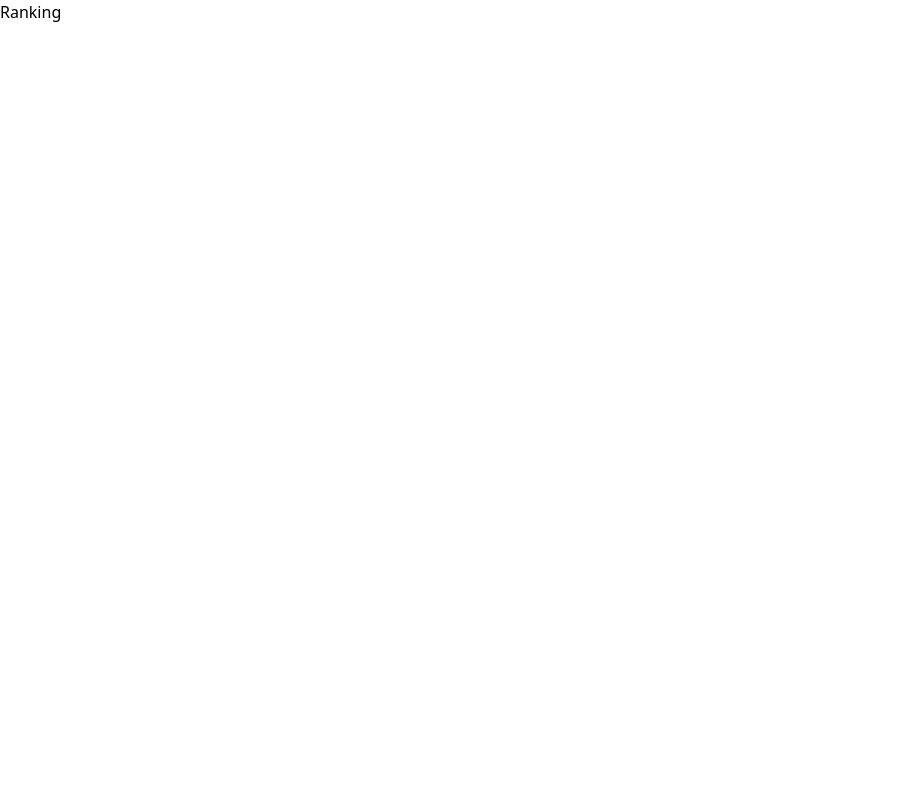
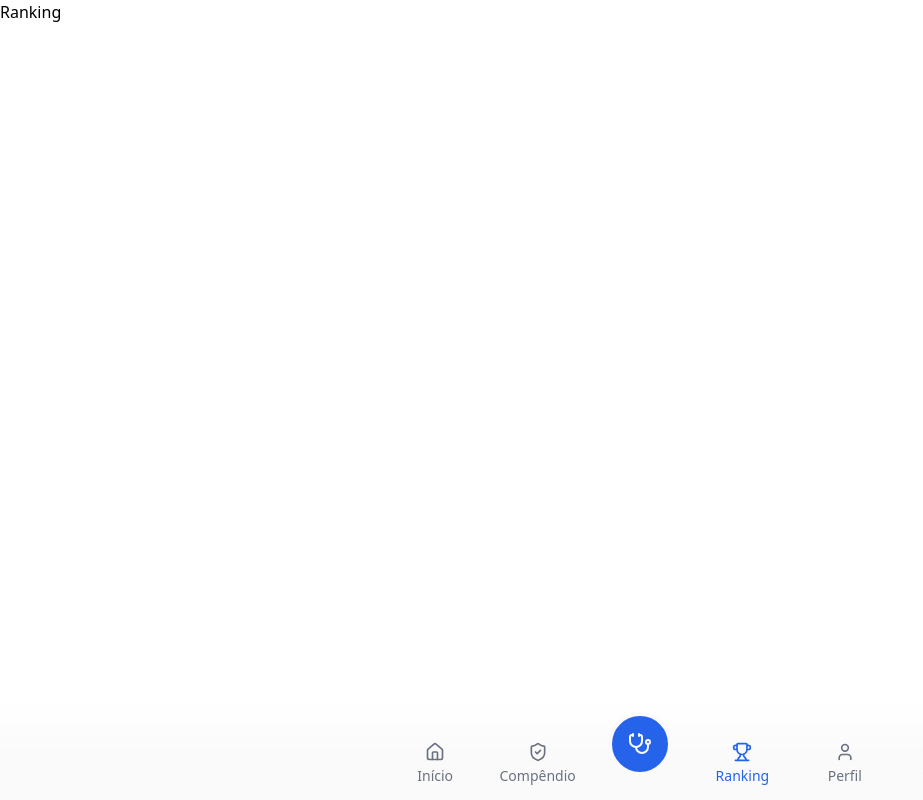
Before and after one commit to HumbertoCG18/PUCRS-Engenharia-De-Softwere-1-2025.2, a Next.js app in the folder med-sepse/: page /ranking in a window 1280 px wide. Shown: the whole page, without its empty margins (0-923 px from the left). Built offline with nearby package versions, Linux system fonts and the light colour scheme.

Commit message:
Move BottomNav to root layout and improve active state
BottomNav is now rendered in the root layout to appear on all pages, and removed from the home page. Refactored BottomNav to a client component, added active state highlighting based on current pathname, and simplified navigation item rendering.

```diff
--- a/med-sepse/src/app/layout.js
+++ b/med-sepse/src/app/layout.js
@@ -2,6 +2,7 @@
 import { Geist, Geist_Mono } from "next/font/google";
 import "./globals.css";
 import { ThemeProvider } from "@/components/ThemeProvider";
+import BottomNav from "@/components/layout/BottomNav"; // 1. Importar a BottomNav aqui
 
 const geistSans = Geist({
   variable: "--font-geist-sans",
@@ -30,8 +31,11 @@ export default function RootLayout({ children }) {
           enableSystem
           disableTransitionOnChange
         >
-          {/* Apenas renderiza os filhos, sem divs ou classes de layout extras */}
+          {/* O conteúdo da página é renderizado aqui */}
           {children}
+
+          {/* 2. A BottomNav agora é parte do layout raiz e aparecerá em todas as páginas */}
+          <BottomNav />
         </ThemeProvider>
       </body>
     </html>
--- a/med-sepse/src/app/page.js
+++ b/med-sepse/src/app/page.js
@@ -1,5 +1,4 @@
 // src/app/page.js
-import BottomNav from '@/components/layout/BottomNav';
 import GameModes from '@/components/home/GameModes';
 import { ThemeSwitcher } from '@/components/ui/ThemeSwitcher';
 import PlayerDashboard from '@/components/home/PlayerDashboard';
@@ -23,7 +22,6 @@ export default function Home() {
 
         <div className="h-32" />
       </div>
-      <BottomNav />
     </>
   );
 }
--- a/med-sepse/src/components/layout/BottomNav.js
+++ b/med-sepse/src/components/layout/BottomNav.js
@@ -1,44 +1,51 @@
 // src/components/layout/BottomNav.js
+"use client"; // 1. Transformar em um Componente de Cliente
+
 import Link from 'next/link';
+import { usePathname } from 'next/navigation'; // 2. Importar o hook usePathname
 import { Home, User, ShieldCheck, Trophy, Stethoscope } from 'lucide-react';
 
 export default function BottomNav() {
+  const pathname = usePathname(); // 3. Obter a URL atual
+
+  const navItems = [
+    { href: "/", label: "Início", icon: Home },
+    { href: "/compendio", label: "Compêndio", icon: ShieldCheck },
+    { href: "/jogar", label: "Jogar", icon: Stethoscope, isCentral: true },
+    { href: "/ranking", label: "Ranking", icon: Trophy },
+    { href: "/profile", label: "Perfil", icon: User },
+  ];
+
   return (
-    // 1. Aumentamos a altura para h-24 (6rem) e aplicamos o gradiente
-    // O gradiente vai de transparente (topo) para a cor de fundo (em baixo)
     <nav className="fixed bottom-0 left-0 z-40 w-full h-24 bg-gradient-to-t from-background via-background/95 to-transparent">
-      {/* 2. Este div interno alinha os ícones na parte inferior da área da nav */}
       <div className="grid h-full max-w-lg grid-cols-5 mx-auto font-medium items-end pb-1">
-        <Link href="/" className="inline-flex flex-col items-center justify-center px-5 h-16 group">
-          <Home className="w-5 h-5 mb-1 text-gray-500 dark:text-gray-400 group-hover:text-primary" />
-          <span className="text-sm text-gray-500 dark:text-gray-400 group-hover:text-primary">
-            Início
-          </span>
-        </Link>
-        <Link href="/compendio" className="inline-flex flex-col items-center justify-center px-5 h-16 group">
-          <ShieldCheck className="w-5 h-5 mb-1 text-gray-500 dark:text-gray-400 group-hover:text-primary" />
-          <span className="text-sm text-gray-500 dark:text-gray-400 group-hover:text-primary">
-            Compêndio
-          </span>
-        </Link>
-        <div className="flex items-center justify-center">
-          <Link href="/" className="inline-flex items-center justify-center w-16 h-16 font-medium bg-primary rounded-full hover:bg-primary/90 group focus:ring-4 focus:ring-blue-300 focus:outline-none dark:focus:ring-blue-800 mb-5 border-4 border-background">
-            <Stethoscope className="w-6 h-6 text-primary-foreground" />
-            <span className="sr-only">Jogar</span>
-          </Link>
-        </div>
-        <Link href="/ranking" className="inline-flex flex-col items-center justify-center px-5 h-16 group">
-          <Trophy className="w-5 h-5 mb-1 text-gray-500 dark:text-gray-400 group-hover:text-primary" />
-          <span className="text-sm text-gray-500 dark:text-gray-400 group-hover:text-primary">
-            Ranking
-          </span>
-        </Link>
-        <Link href="/profile" className="inline-flex flex-col items-center justify-center px-5 h-16 group">
-          <User className="w-5 h-5 mb-1 text-gray-500 dark:text-gray-400 group-hover:text-primary" />
-          <span className="text-sm text-gray-500 dark:text-gray-400 group-hover:text-primary">
-            Perfil
-          </span>
-        </Link>
+        {navItems.map((item) => {
+          const isActive = pathname === item.href; // 4. Verificar se o link está ativo
+
+          if (item.isCentral) {
+            return (
+              <div key={item.href} className="flex items-center justify-center">
+                <Link href={item.href} className="inline-flex items-center justify-center w-16 h-16 font-medium bg-primary rounded-full hover:bg-primary/90 group focus:ring-4 focus:ring-blue-300 focus:outline-none dark:focus:ring-blue-800 mb-5 border-4 border-background">
+                  <item.icon className="w-6 h-6 text-primary-foreground" />
+                  <span className="sr-only">{item.label}</span>
+                </Link>
+              </div>
+            );
+          }
+
+          return (
+            <Link key={item.href} href={item.href} className="inline-flex flex-col items-center justify-center px-5 h-16 group">
+              <item.icon className={`w-5 h-5 mb-1 transition-colors ${
+                isActive ? 'text-primary' : 'text-gray-500 dark:text-gray-400 group-hover:text-primary'
+              }`} />
+              <span className={`text-sm transition-colors ${
+                isActive ? 'text-primary' : 'text-gray-500 dark:text-gray-400 group-hover:text-primary'
+              }`}>
+                {item.label}
+              </span>
+            </Link>
+          );
+        })}
       </div>
     </nav>
   );
```
